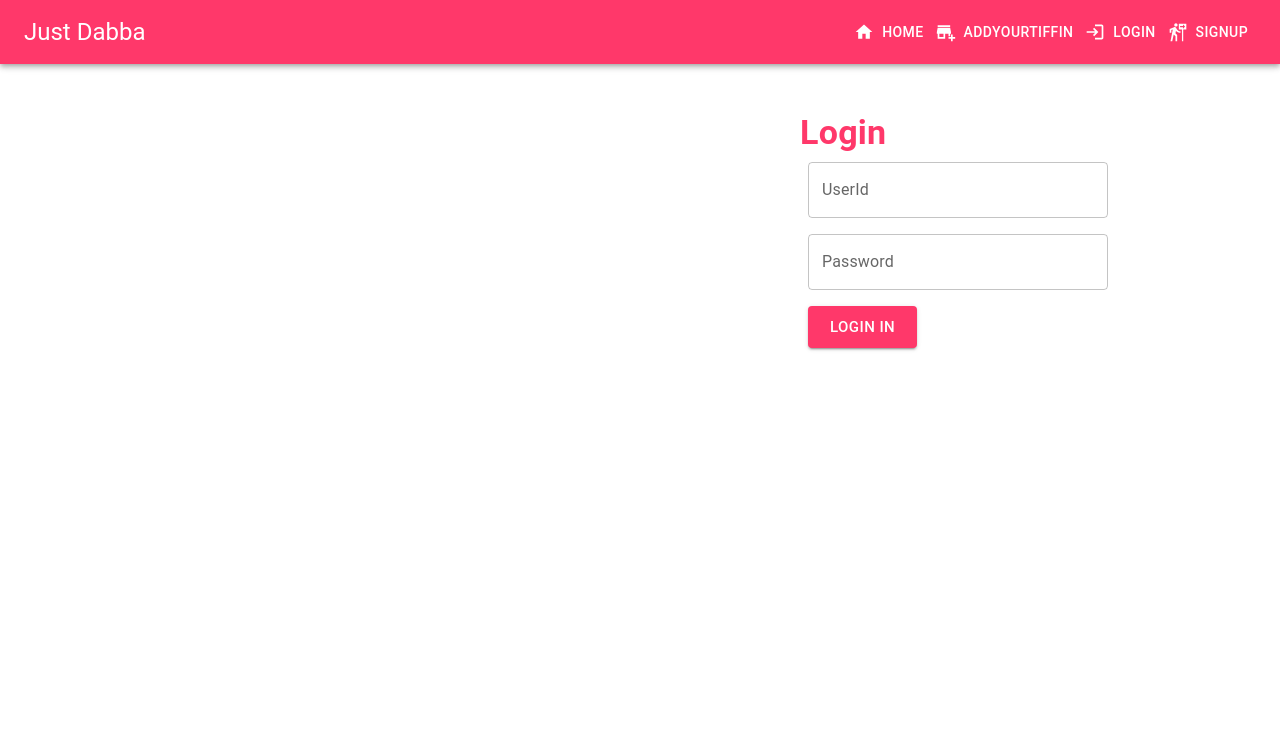
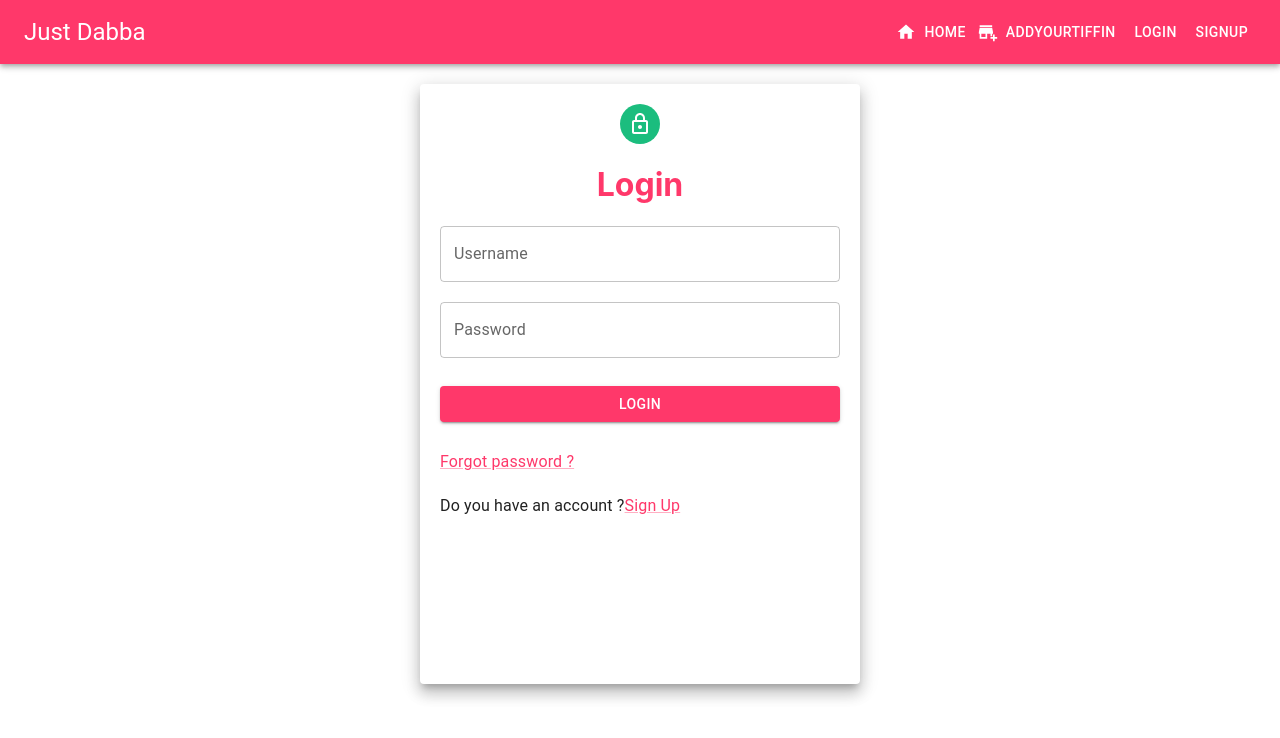
Before and after one commit to vikrantpandey2208/tiffin_project, a React (Create React App) app in the folder ui/: page /login in a window 1280 px wide. Shown: the top 738 px of the page. Built offline with nearby package versions, Linux system fonts and the light colour scheme.

Commit message:
login and signup form

```diff
--- a/ui/package.json
+++ b/ui/package.json
@@ -20,7 +20,8 @@
     "react-yup": "^1.24.1",
     "save": "^2.9.0",
     "styled-components": "^5.3.6",
-    "web-vitals": "^2.1.4"
+    "web-vitals": "^2.1.4",
+    "yup": "^0.32.11"
   },
   "scripts": {
     "start": "react-scripts start",
--- a/ui/src/Component.js/BodySection.js
+++ b/ui/src/Component.js/BodySection.js
@@ -7,7 +7,7 @@ import Autocomplete from '@mui/material';
 const BodySection = () => {
     return (
         <Grid container direction="row" justifyContent="center" alignItems="center" mt={5}>
-            <Grid sm={6}>
+            <Grid sm={6} >
                 <Typography variant="h1"  order={{xs:1,sm:2}} xs={12} >
                    <span  style={{color:'#ff386a', fontWeight:'bold', textShadow:'2px 2px solid black'}}>Home<br/> Food</span>
                 </Typography>
@@ -16,7 +16,7 @@ const BodySection = () => {
                 </Typography>
             </Grid>
             <Grid sm={6} order={{xs:2,sm:1}}  xs={12} >
-            <img src={logo} width="400px" height="100px" style={{marginLeft:'50px', marginBottom:'100px',}} />
+            <img src={logo} width="400px" height="100px" align='center' />
 
 
             </Grid>
--- a/ui/src/Component.js/Navbar.js
+++ b/ui/src/Component.js/Navbar.js
@@ -1,16 +1,15 @@
-import { AppBar, Typography,Button, Toolbar, Link} from '@mui/material';
-import LoginIcon from '@mui/icons-material/Login';
+import { AppBar, Typography,Button, Toolbar, Link, Grid} from '@mui/material';
 import { NavLink } from 'react-router-dom';
-
 import HomeIcon from '@mui/icons-material/Home';
 import AddBusinessIcon from '@mui/icons-material/AddBusiness';
-import FollowTheSignsIcon from '@mui/icons-material/FollowTheSigns';
+
 
 
 
 export default function Navbar(){
     return(
         <>
+        <Grid container>
          <AppBar position="static" color='primary'>
             <Toolbar justifyContent="space-evenly">
               <Typography variant="h5" flexGrow={1} >
@@ -18,11 +17,12 @@ export default function Navbar(){
              </Typography>
             <Link underline="none"  color="inherit" variant="outline" component={Button} startIcon={<HomeIcon/>}><NavLink to='/'  style={{textDecoration:'none', color:'inherit'}}>Home</NavLink></Link>
             <Link underline="none"  color="inherit" variant="text" component={Button} startIcon={<AddBusinessIcon/>}><NavLink to='/addyourtiffin'  style={{textDecoration:'none', color:'inherit'}}>AddYourTiffin</NavLink></Link>
-           <Link underline="none"  color="inherit" variant="text" component={Button} startIcon={<LoginIcon />}><NavLink to='/login'  style={{textDecoration:'none', color:'inherit'}}>Login</NavLink></Link>
-            <Link underline="none" color="inherit" variant="text" component={Button} startIcon={<FollowTheSignsIcon/>}><NavLink to='/signup' style={{textDecoration:'none', color:'inherit'}}>SignUp</NavLink></Link>
+           <Link underline="none"  color="inherit" variant="text" component={Button} ><NavLink to='/login'  style={{textDecoration:'none', color:'inherit'}}>Login</NavLink></Link>
+            <Link underline="none" color="inherit" variant="text" component={Button} ><NavLink to='/signup' style={{textDecoration:'none', color:'inherit'}}>SignUp</NavLink></Link>
             </Toolbar>
 
         </AppBar>
+        </Grid>
         </>
     );
 }
--- a/ui/src/Pages/Login.js
+++ b/ui/src/Pages/Login.js
@@ -1,13 +1,13 @@
 import React from 'react'
-import { Typography, TextField, Button, Grid } from '@mui/material';
-import { Box } from '@mui/system';
-import {useFormik} from 'formik';
-import * as Yup from 'yup';
-import {NavLink, useNavigate } from 'react-router-dom';
+import { Grid,Paper, Avatar, TextField, Button, Typography,Link } from '@mui/material';
+import FormControlLabel from '@mui/material/FormControlLabel';
+import { LockOutlined } from '@mui/icons-material';
+import Checkbox from '@mui/material/Checkbox';
 import { createTheme, ThemeProvider } from '@mui/material/styles';
 import Navbar from '../Component.js/Navbar';
-import { Gif } from '@mui/icons-material';
-import photo from './Login.jpg';
+import {useFormik} from 'formik';
+import * as yup from 'yup';
+import {NavLink, useNavigate } from 'react-router-dom';
 
 const theme = createTheme({
     palette: {
@@ -18,17 +18,22 @@ const theme = createTheme({
   });
 
 
+const Login = () => {
 
-const Login = () => {
+    const paperStyle={padding :20,height:'70vh',width:'400px', margin:"20px auto",}
+    const avatarStyle={backgroundColor:'#1bbd7e'}
+    const btnstyle={margin:'8px 0'}
+
+
         const formik = useFormik({
         initialValues:{
             userId:"",
             password:"",
 
         },
-        validationSchema:Yup.object({
-            userId:Yup.string().required("This is Required"),
-            password:Yup.string().required("This is Required"),
+        validationSchema:yup.object({
+            userId:yup.string().required("required"),
+            password:yup.string().required("required"),
 
         }),
         onSubmit:(values)=>{
@@ -36,60 +41,61 @@ const Login = () => {
         }
     })
 
+        const navigate = useNavigate();
 
-    const navigate = useNavigate();
         function handleClick(){
             navigate("/logged");
         }
 
-
-
-    return (
+    return(
         <>
         <ThemeProvider theme={theme}>
         <Navbar/>
-        </ThemeProvider>
         <Grid container >
+            <Paper elevation={10} style={paperStyle}>
+                <Grid align='center'>
+                     <Avatar style={avatarStyle}><LockOutlined/></Avatar>
+                    <h1 style={{color:'#ff386a'}}>Login</h1>
+                </Grid>
+                <TextField
+                 label='Username'
+                 name="userId"
+                 placeholder='Enter username'
+                 fullWidth
+                 onChange={formik.handleChange}
+                 error={formik.touched.password && Boolean(formik.errors.password)}
+                 onBlur={formik.handleBlur}
+                helperText={formik.touched.userId && formik.errors.userId}
+                 /><br/><br/>
 
-            <Grid item xs={6}>
-            <Box >
-
-             </Box>
-            </Grid>
-        <Grid item xs={6}>
-        <Box
-        component="form"
-        onSubmit={formik.handleSubmit}
-        ml={20}
-        >
-        <Typography variant="h4" mt={6} sx={{color:'#ff386a', fontWeight:'bold'}} >Login</Typography>
                 <TextField
-         label="UserId"
-         type="text"
-         variant="outlined"
-         sx={{width:"300px",m:1}}
-         name="userId"
+                 label='Password'
+                 name="password"
+                 placeholder='Enter password'
+                 type='password'
+                 fullWidth
                  onChange={formik.handleChange}
                  error={formik.touched.userId && Boolean(formik.errors.userId)}
                  onBlur={formik.handleBlur}
-         helperText={formik.touched.userId && formik.errors.userId}
-        /><br/>
-        <TextField
-         label="Password"
-         type="password"
-         variant="outlined"
-         sx={{width:"300px",m:1}}
-         name="password"
-         onChange={formik.handleChange}
-         error={formik.touched.password && Boolean(formik.errors.password)}
-         onBlur={formik.handleBlur}
-         helperText={formik.touched.password && formik.errors.password}
-        /> <br/>
-        <Button size="large" variant="contained"  type="sumbit" onClick={handleClick} sx={{m:1, backgroundColor:'#ff386a'}}>Login in</Button>
-        </Box>
+                helperText={formik.touched.password && formik.errors.password}/><br/><br/>
+
+                <Button type='submit'  variant="contained" style={btnstyle} onClick={handleClick} fullWidth>Login</Button><br/><br/>
+                <Typography >
+                     <Link href="#" >
+                        Forgot password ?
+                </Link>
+
+                </Typography><br/>
+                <Typography > Do you have an account ?
+                     <Link href="signup" >
+                        Sign Up
+                </Link>
+                </Typography>
+            </Paper>
         </Grid>
-        </Grid>
+        </ThemeProvider>
         </>
     )
 }
+
 export default Login
--- a/ui/src/Pages/SignUp.js
+++ b/ui/src/Pages/SignUp.js
@@ -1,10 +1,13 @@
 import React from 'react'
-import { Typography, TextField, Button } from '@mui/material';
-import { Box } from '@mui/system';
-import {useFormik} from 'formik'
-import * as Yup from 'yup'
+import { Grid,Paper, Avatar, TextField, Button, Typography,Link } from '@mui/material';
+import FormControlLabel from '@mui/material/FormControlLabel';
+import Checkbox from '@mui/material/Checkbox';
+import { createTheme, ThemeProvider } from '@mui/material/styles';
 import Navbar from '../Component.js/Navbar';
-import { createTheme, ThemeProvider } from '@mui/material/styles';
+import {useFormik} from 'formik';
+import * as yup from 'yup';
+import { AddCircleOutlineOutlined } from '@mui/icons-material';
+
 
 const theme = createTheme({
     palette: {
@@ -14,22 +17,29 @@ const theme = createTheme({
     },
   });
 
+
 const SignUp = () => {
+
+    const paperStyle={padding :20,height:'80vh',width:'500px', margin:"20px auto",}
+    const avatarStyle={backgroundColor:'#1bbd7e'}
+    const btnstyle={margin:'8px 0'}
 
 
         const formik = useFormik({
+        initialValues:{
                initialValues:{
                   fullName:"",
                   phone:"",
                   email:"",
                   password:"",
+               }
+        },
 
-        },
-        validationSchema:Yup.object({
-            fullName:Yup.string().required("This is Required"),
-            phone:Yup.number().required("This is Required"),
-            email:Yup.string().required("This is Required").email("Invalid email"),
-            password:Yup.string().required("This is Required")
+         validationSchema:yup.object({
+            fullName:yup.string().required("required"),
+            phone:yup.number().required("required"),
+            email:yup.string().required("required").email("Invalid email"),
+            password:yup.string().required("required")
 
         }),
         onSubmit:(values)=>{
@@ -37,66 +47,70 @@ const SignUp = () => {
         }
     })
 
-    return (
+
+    return(
         <>
-
         <ThemeProvider theme={theme}>
         <Navbar/>
-        </ThemeProvider>
-
-        <Box
-        component="form"
-        onSubmit={formik.handleSubmit}
-        ml={50}
-        >
-        <Typography variant="h4" mt={6} sx={{color:'#ff386a', fontWeight:'bold'}} >SignUp</Typography>
+        <Grid container>
+            <Paper elevation={10} style={paperStyle}>
+                <Grid align='center'>
+                     <Avatar style={avatarStyle}><AddCircleOutlineOutlined /></Avatar>
+                    <h1 style={{color:'#ff386a'}}>Signup</h1>
+                </Grid>
                 <TextField
                     label="Full Name"
                     type="text"
-         variant="outlined"
-         sx={{width:"300px",m:1}}
+                    fullWidth
                     name="fullName"
                     onChange={formik.handleChange}
                     error={formik.touched.fullName && Boolean(formik.errors.fullName)}
                     onBlur={formik.handleBlur}
                     helperText={formik.touched.fullName && formik.errors.fullName}
-        /><br/>
+                /><br/><br/>
+
                  <TextField
                     label="Phone Number"
                     type="text"
-         variant="outlined"
-         sx={{width:"300px",m:1}}
                     name="phone"
+                    fullWidth
                     onChange={formik.handleChange}
                     error={formik.touched.phone && Boolean(formik.errors.phone)}
                     helperText={formik.touched.phone && formik.errors.phone}
                     onBlur={formik.handleBlur}
-        /><br/>
+                 /><br/><br/>
+
                 <TextField
                     label="Email"
                     type="text"
-         variant="outlined"
-         sx={{width:"300px",m:1}}
+                    fullWidth
                     name="email"
                     onChange={formik.handleChange}
                     error={formik.touched.email && Boolean(formik.errors.email)}
                     onBlur={formik.handleBlur}
                     helperText={formik.touched.email && formik.errors.email}
-        /><br/>
+                /><br/><br/>
                 <TextField
                     label="Password"
                     type="password"
-         variant="outlined"
-         sx={{width:"300px",m:1}}
+                    fullWidth
                     name="password"
                     onChange={formik.handleChange}
                     error={formik.touched.password && Boolean(formik.errors.password)}
                     onBlur={formik.handleBlur}
                     helperText={formik.touched.password && formik.errors.password}
-        /> <br/>
+                    /> <br/><br/>
 
-        <Button size="large" variant="contained" type="sumbit" sx={{m:1, backgroundColor:'#ff386a'}}>Signup</Button>
-        </Box>
+                <Button type='submit'  variant="contained" style={btnstyle}  fullWidth>Signup</Button><br/><br/>
+
+                <Typography > Already have an account ?
+                     <Link href="login" >
+                        Login
+                </Link>
+                </Typography>
+            </Paper>
+        </Grid>
+        </ThemeProvider>
         </>
     )
 }
```
Also changed, not shown: 1 other file (tests, documents, lock files or other folders). Lines whose indentation alone changed are shown as unchanged.
